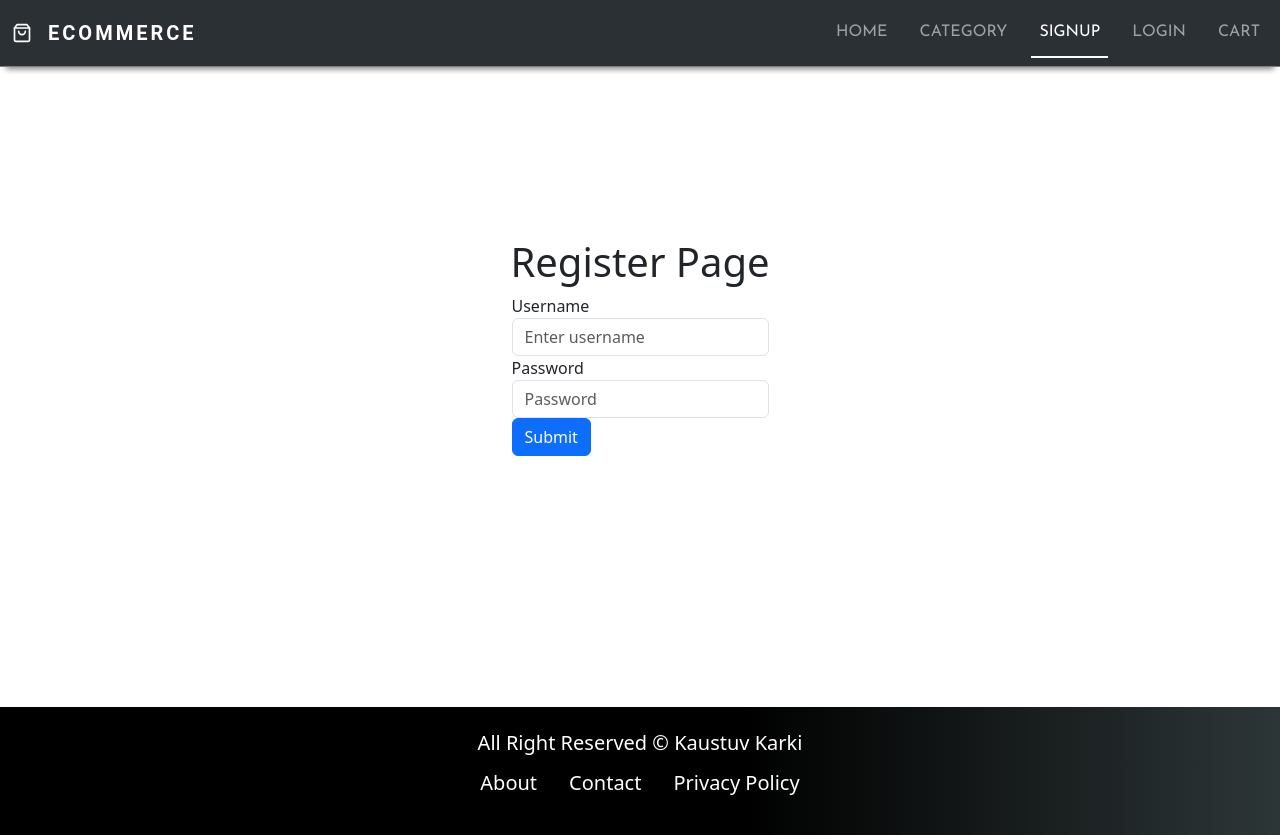
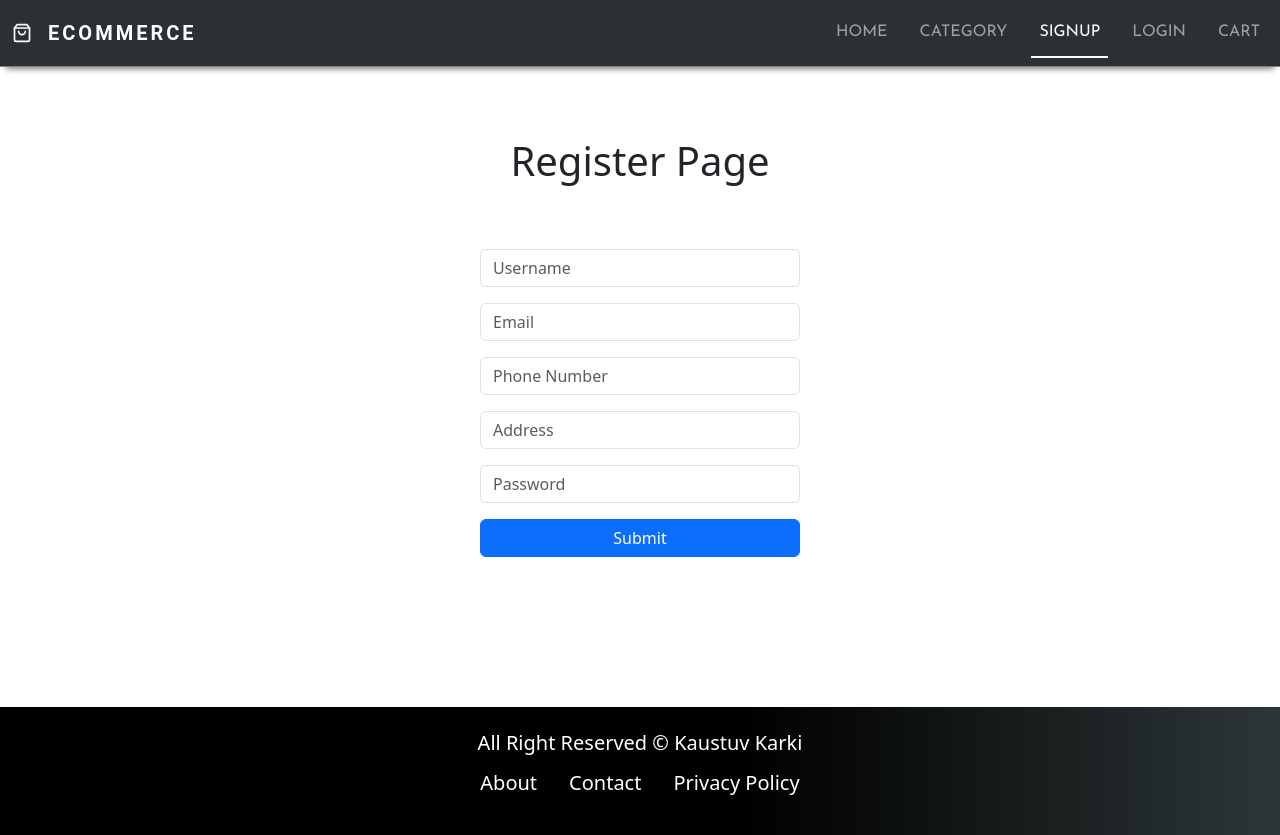
Before and after one commit to Kaustuv-Karki/E-commerce-mern, a React (Create React App) app in the folder client/: page /register in a window 1280 px wide. Built offline with nearby package versions, Linux system fonts and the light colour scheme; a web font is replaced by a local one.

Commit message:
register page

```diff
--- a/client/src/index.css
+++ b/client/src/index.css
@@ -145,3 +145,12 @@ font-family: 'Playfair', serif; 400 500 600
   height: 70vh;
   flex-direction: column;
 }
+
+.form-group {
+  margin-bottom: 1rem;
+}
+
+.register-form {
+  display: flex;
+  flex-direction: column;
+}
--- a/client/src/pages/Auth/Register.jsx
+++ b/client/src/pages/Auth/Register.jsx
@@ -1,25 +1,73 @@
-import React from "react";
+import React, { useState } from "react";
 import Layout from "../../components/Layout/Layout";
 
 const Register = () => {
+    const [userName, setuserName] = useState("");
+    const [email, setEmail] = useState("");
+    const [password, setPassword] = useState("");
+    const [address, setAddress] = useState("");
+    const [phone, setPhone] = useState("");
+
     return (
         <Layout title="Register Yourself">
-            <div className="register">
-                <h1>Register Page</h1>
-                <form>
+            <div className="register" style={{ paddingTop: "-2rem" }}>
+                <h1 style={{ fontSize: "2.5rem", marginBottom: "4rem" }}>
+                    Register Page
+                </h1>
+                <form style={{ minWidth: "20rem" }} className="register-form">
                     <div className="form-group">
-                        <label htmlFor="exampleInputName">Username</label>
                         <input
                             type="text"
+                            value={userName}
                             className="form-control"
                             id="exampleInputName"
-                            placeholder="Enter username"
+                            placeholder="Username"
+                            onChange={(e) => setuserName(e.target.value)}
                         />
                     </div>
                     <div className="form-group">
-                        <label htmlFor="exampleInputPassword1">Password</label>
+                        <input
+                            type="email"
+                            value={email}
+                            onChange={(e) => {
+                                setEmail(e.target.value);
+                            }}
+                            className="form-control"
+                            id="exampleInputEmail"
+                            placeholder="Email"
+                        />
+                    </div>
+                    <div className="form-group">
+                        <input
+                            type="text"
+                            value={phone}
+                            onChange={(e) => {
+                                setPhone(e.target.value);
+                            }}
+                            className="form-control"
+                            id="exampleInputName"
+                            placeholder="Phone Number"
+                        />
+                    </div>
+                    <div className="form-group">
+                        <input
+                            type="text"
+                            value={address}
+                            onChange={(e) => {
+                                setAddress(e.target.value);
+                            }}
+                            className="form-control"
+                            id="exampleInputAddress"
+                            placeholder="Address"
+                        />
+                    </div>
+                    <div className="form-group">
                         <input
                             type="password"
+                            value={password}
+                            onChange={(e) => {
+                                setPassword(e.target.value);
+                            }}
                             className="form-control"
                             id="exampleInputPassword1"
                             placeholder="Password"
```
